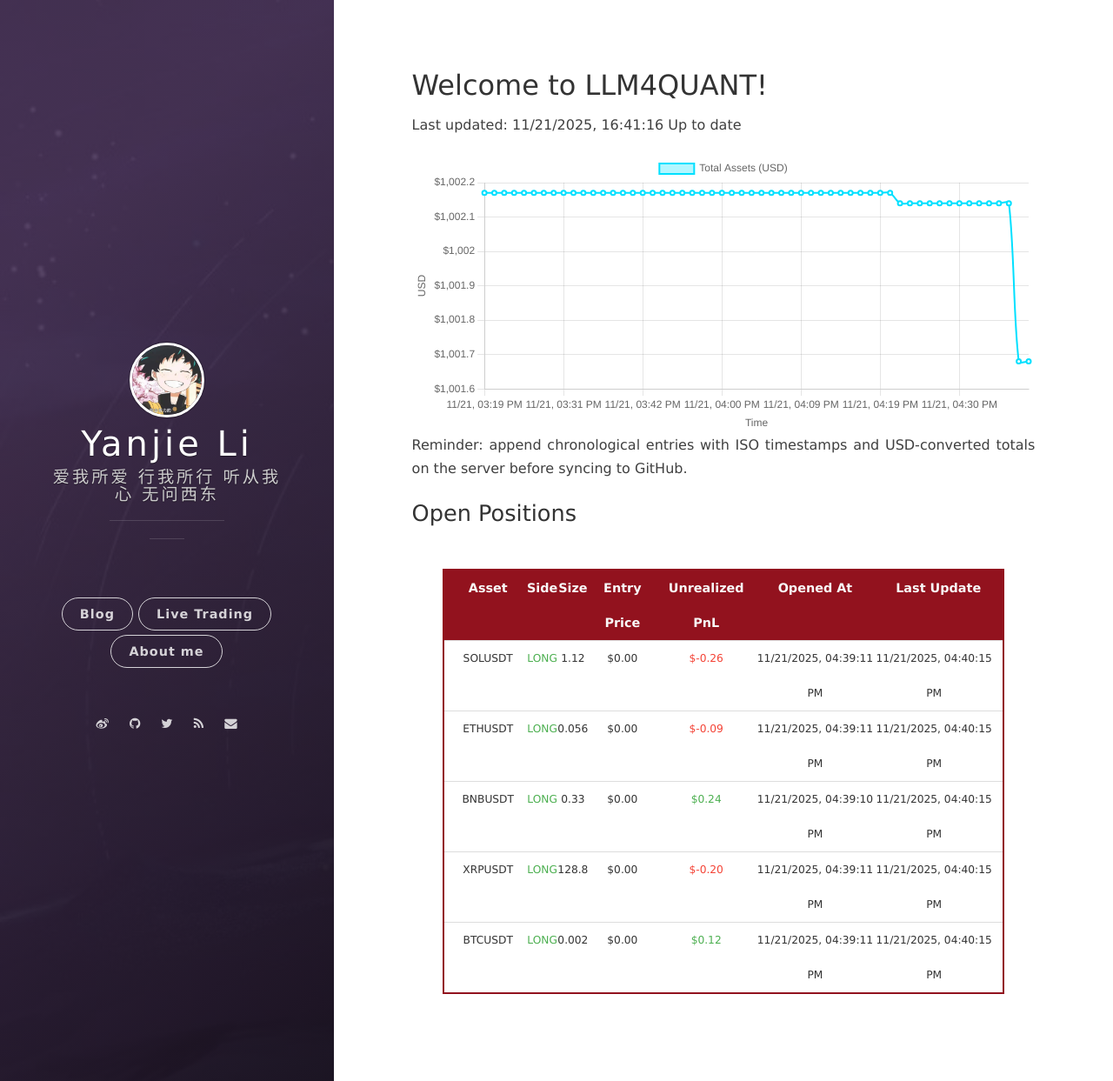
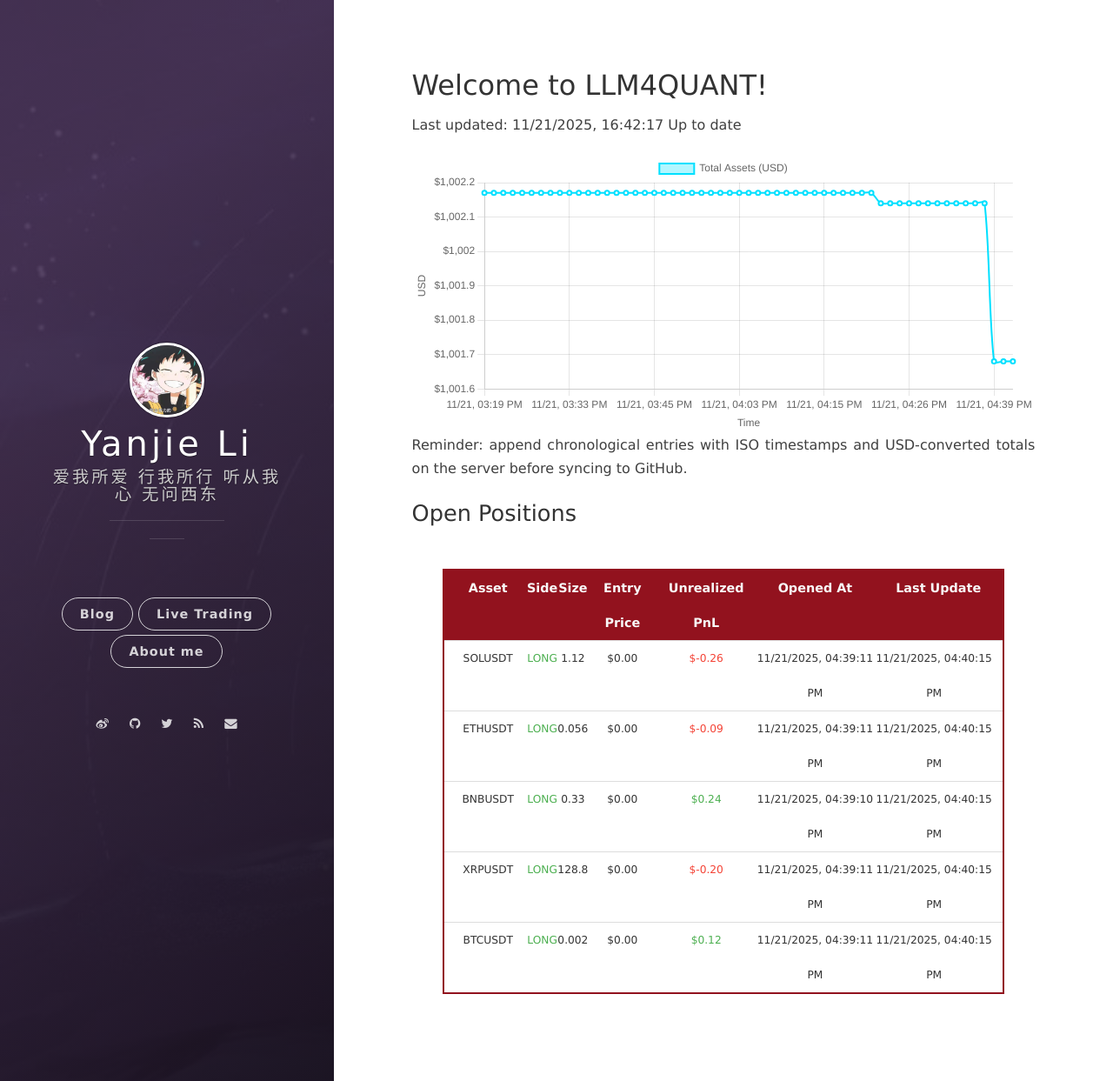
Before and after one commit to leeyegy/leeyegy.github.io, a Jekyll site: the page built from live-trading.html, in a window 1280 px wide and 1243 px high. Shown: the whole window at 87% size. Built offline with Jekyll 4.4.1, drawn with Linux system fonts in a browser that asks for light colours; nearby versions of some CDN libraries.

Commit message:
AccountMonitor: update balance history 2025-11-22T00:42:17+08:00

```diff
--- a/assets/data/binance/balance-history.json
+++ b/assets/data/binance/balance-history.json
@@ -1,5 +1,5 @@
 {
-  "generatedAt": "2025-11-22T00:41:16+08:00",
+  "generatedAt": "2025-11-22T00:42:17+08:00",
   "asset": "total_usd_value",
   "history": [
     {
@@ -225,6 +225,10 @@
     {
       "timestamp": "2025-11-22T00:41:16+08:00",
       "totalUsd": 1001.6776641
+    },
+    {
+      "timestamp": "2025-11-22T00:42:17+08:00",
+      "totalUsd": 1001.6776641
     }
   ]
 }
```
